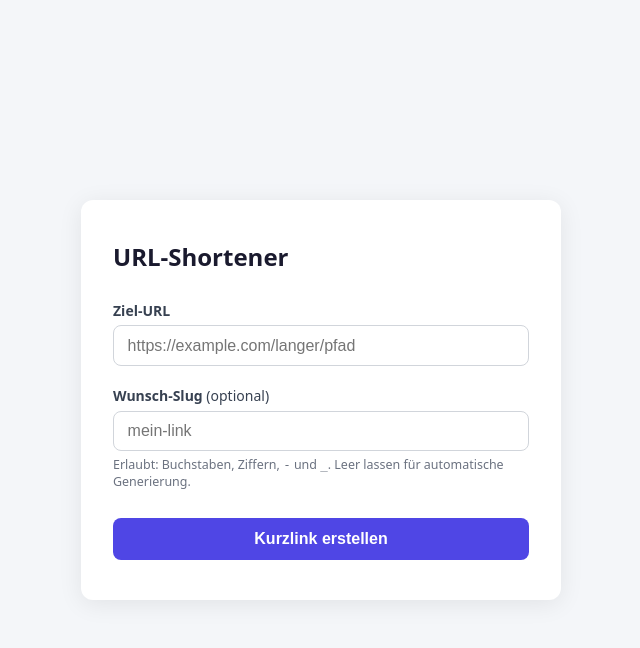
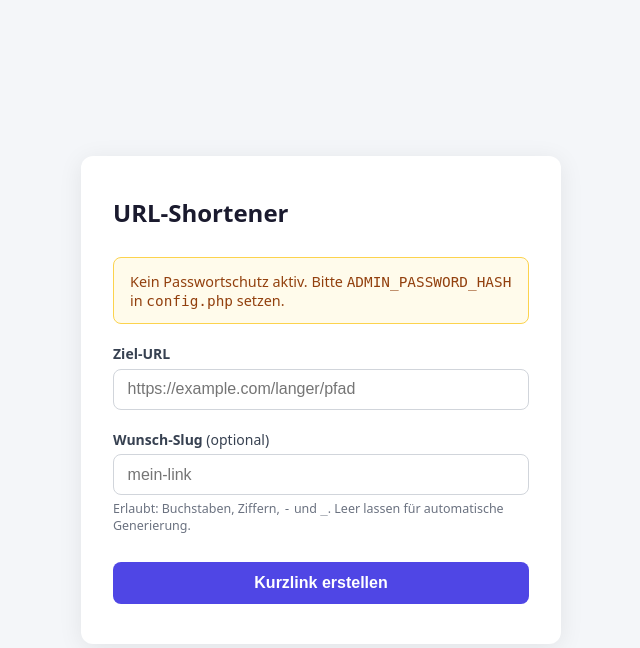
Before and after one commit to daimpad/redirecter, a PHP site: page / in a window 1280 px wide. Shown: the top 648 px of the page, without its empty margins (319-959 px from the left). Run offline with PHP 8.4, Linux system fonts and the light colour scheme.

Commit message:
Improve security, auth, config and performance
- Move data.json to storage/ with .htaccess deny rule (#1)
- Add HTTP Basic Auth via requireAuth() with bcrypt in config.php (#4)
- Extract config.php (constants) and functions.php (shared logic) (#7)
- Add APCu cache in loadData() with automatic invalidation on write (#8)
- Block config.php and functions.php via .htaccess FilesMatch
- Replace HTTP_HOST with BASE_URL constant to prevent host-header injection
- Update README with new structure, config and APCu instructions

```diff
--- /dev/null
+++ b/config.php
@@ -0,0 +1,18 @@
+<?php
+declare(strict_types=1);
+
+// Base-URL der Installation — kein abschließender Slash
+const BASE_URL = 'https://deinedomain.de';
+
+// Pfad zur JSON-Datendatei
+const DATA_FILE = __DIR__ . '/storage/data.json';
+
+// Slug-Einstellungen
+const SLUG_MAX_LEN    = 64;
+const RANDOM_SLUG_LEN = 6;
+
+// Admin-Zugangsdaten für HTTP Basic Auth
+// Hash erzeugen: php -r "echo password_hash('deinPasswort', PASSWORD_BCRYPT);"
+// Leer lassen = Auth deaktiviert (nur für lokale Entwicklung)
+const ADMIN_USER          = 'admin';
+const ADMIN_PASSWORD_HASH = '';
--- /dev/null
+++ b/functions.php
@@ -0,0 +1,108 @@
+<?php
+declare(strict_types=1);
+
+/**
+ * Lädt alle Slug-URL-Paare.
+ * Nutzt APCu als In-Memory-Cache (60 s TTL), falls verfügbar.
+ */
+function loadData(): array
+{
+    if (function_exists('apcu_fetch')) {
+        $data = apcu_fetch('shortener_urls', $hit);
+        if ($hit) {
+            return $data;
+        }
+    }
+
+    if (!is_file(DATA_FILE)) {
+        return [];
+    }
+
+    $raw  = file_get_contents(DATA_FILE);
+    $data = json_decode($raw, true);
+    $data = is_array($data) ? $data : [];
+
+    if (function_exists('apcu_store')) {
+        apcu_store('shortener_urls', $data, 60);
+    }
+
+    return $data;
+}
+
+/**
+ * Schreibt einen neuen Slug atomisch in DATA_FILE.
+ * Kollisionsprüfung erfolgt innerhalb des flock-Locks.
+ * Rückgabe: null = Erfolg | 'SLUG_EXISTS' | Fehlermeldung
+ */
+function saveData(string $slug, string $url): ?string
+{
+    $fp = fopen(DATA_FILE, 'c+');
+    if ($fp === false) {
+        return 'Datei konnte nicht geöffnet werden.';
+    }
+
+    if (!flock($fp, LOCK_EX)) {
+        fclose($fp);
+        return 'Datei ist gesperrt – bitte erneut versuchen.';
+    }
+
+    fseek($fp, 0);
+    $stored = json_decode(stream_get_contents($fp), true);
+    if (!is_array($stored)) {
+        $stored = [];
+    }
+
+    if (isset($stored[$slug])) {
+        flock($fp, LOCK_UN);
+        fclose($fp);
+        return 'SLUG_EXISTS';
+    }
+
+    $stored[$slug] = $url;
+
+    ftruncate($fp, 0);
+    fseek($fp, 0);
+    $written = fwrite($fp, json_encode($stored, JSON_PRETTY_PRINT | JSON_UNESCAPED_UNICODE | JSON_UNESCAPED_SLASHES));
+    fflush($fp);
+    flock($fp, LOCK_UN);
+    fclose($fp);
+
+    if ($written === false) {
+        return 'Schreibfehler.';
+    }
+
+    // APCu-Cache nach Schreibvorgang invalidieren
+    if (function_exists('apcu_delete')) {
+        apcu_delete('shortener_urls');
+    }
+
+    return null;
+}
+
+/**
+ * Erzeugt einen zufälligen Hex-Slug.
+ */
+function generateSlug(): string
+{
+    return substr(bin2hex(random_bytes(RANDOM_SLUG_LEN)), 0, RANDOM_SLUG_LEN);
+}
+
+/**
+ * Erzwingt HTTP Basic Auth anhand der Werte aus config.php.
+ * Ist ADMIN_PASSWORD_HASH leer, wird Auth übersprungen.
+ */
+function requireAuth(): void
+{
+    if (ADMIN_PASSWORD_HASH === '') {
+        return;
+    }
+
+    $user = $_SERVER['PHP_AUTH_USER'] ?? '';
+    $pass = $_SERVER['PHP_AUTH_PW']   ?? '';
+
+    if (!hash_equals(ADMIN_USER, $user) || !password_verify($pass, ADMIN_PASSWORD_HASH)) {
+        header('WWW-Authenticate: Basic realm="URL Shortener Admin"');
+        http_response_code(401);
+        exit('Zugriff verweigert.');
+    }
+}
--- a/index.php
+++ b/index.php
@@ -1,78 +1,15 @@
 <?php
 declare(strict_types=1);
 
-const DATA_FILE = __DIR__ . '/data.json';
-const SLUG_MAX_LEN = 64;
-const RANDOM_SLUG_LEN = 6;
+require_once __DIR__ . '/config.php';
+require_once __DIR__ . '/functions.php';
 
-// ── Hilfsfunktionen ───────────────────────────────────────────────────────────
-
-function loadData(): array
-{
-    if (!is_file(DATA_FILE)) {
-        return [];
-    }
-    $json = file_get_contents(DATA_FILE);
-    $data = json_decode($json, true);
-    return is_array($data) ? $data : [];
-}
-
-/**
- * Schreibt $slug => $url atomar in DATA_FILE.
- * Die Duplikat-Prüfung erfolgt innerhalb des Locks, um Race Conditions zu vermeiden.
- * Rückgabe: null = Erfolg | 'SLUG_EXISTS' = Slug vergeben | sonstige Fehlermeldung
- */
-function saveData(string $slug, string $url): ?string
-{
-    $fp = fopen(DATA_FILE, 'c+');
-    if ($fp === false) {
-        return 'Datei konnte nicht geöffnet werden.';
-    }
-
-    if (!flock($fp, LOCK_EX)) {
-        fclose($fp);
-        return 'Datei ist gesperrt – bitte erneut versuchen.';
-    }
-
-    // Nach Lock-Erwerb erneut lesen — maßgeblicher Stand
-    fseek($fp, 0);
-    $existing = stream_get_contents($fp);
-    $stored   = json_decode($existing, true);
-    if (!is_array($stored)) {
-        $stored = [];
-    }
-
-    // Kollisionsprüfung innerhalb des Locks
-    if (isset($stored[$slug])) {
-        flock($fp, LOCK_UN);
-        fclose($fp);
-        return 'SLUG_EXISTS';
-    }
-
-    $stored[$slug] = $url;
-
-    ftruncate($fp, 0);
-    fseek($fp, 0);
-    $written = fwrite($fp, json_encode($stored, JSON_PRETTY_PRINT | JSON_UNESCAPED_UNICODE | JSON_UNESCAPED_SLASHES));
-    fflush($fp);
-    flock($fp, LOCK_UN);
-    fclose($fp);
-
-    return $written === false ? 'Schreibfehler.' : null;
-}
-
-function generateSlug(): string
-{
-    return substr(bin2hex(random_bytes(RANDOM_SLUG_LEN)), 0, RANDOM_SLUG_LEN);
-}
-
-// ── Formular-Verarbeitung ─────────────────────────────────────────────────────
+requireAuth();
 
 $error   = '';
 $success = '';
 
 if ($_SERVER['REQUEST_METHOD'] === 'POST') {
-    // CSRF-Schutz: einfaches Token-Muster via Session
     session_start();
 
     $token = $_POST['csrf_token'] ?? '';
@@ -82,23 +19,19 @@ if ($_SERVER['REQUEST_METHOD'] === 'POST') {
         $rawUrl  = trim($_POST['url']  ?? '');
         $rawSlug = trim($_POST['slug'] ?? '');
 
-        // URL validieren
         if ($rawUrl === '') {
             $error = 'Bitte eine Ziel-URL angeben.';
         } elseif (!filter_var($rawUrl, FILTER_VALIDATE_URL) || !preg_match('/^https?:\/\//i', $rawUrl)) {
             $error = 'Bitte eine gültige HTTP/HTTPS-URL eingeben.';
         } else {
-            // Slug normalisieren
             if ($rawSlug === '') {
-                $slug = generateSlug();
-                // Kollisionen bei zufälligem Slug vermeiden
+                $slug     = generateSlug();
                 $existing = loadData();
                 $attempts = 0;
                 while (isset($existing[$slug]) && $attempts++ < 10) {
                     $slug = generateSlug();
                 }
             } else {
-                // Nur alphanumerische Zeichen, Bindestrich und Unterstrich
                 $slug = preg_replace('/[^A-Za-z0-9_-]/', '', $rawSlug);
                 $slug = substr($slug, 0, SLUG_MAX_LEN);
             }
@@ -113,9 +46,7 @@ if ($_SERVER['REQUEST_METHOD'] === 'POST') {
                 } elseif ($writeError !== null) {
                     $error = 'Speicherfehler: ' . $writeError;
                 } else {
-                    $scheme  = (!empty($_SERVER['HTTPS']) && $_SERVER['HTTPS'] !== 'off') ? 'https' : 'http';
-                    $host    = htmlspecialchars($_SERVER['HTTP_HOST'], ENT_QUOTES, 'UTF-8');
-                    $success = $scheme . '://' . $host . '/' . htmlspecialchars($slug, ENT_QUOTES, 'UTF-8');
+                    $success = rtrim(BASE_URL, '/') . '/' . htmlspecialchars($slug, ENT_QUOTES, 'UTF-8');
                 }
             }
         }
@@ -124,11 +55,9 @@ if ($_SERVER['REQUEST_METHOD'] === 'POST') {
     session_start();
 }
 
-// CSRF-Token für diesen Request erzeugen / erneuern
 $_SESSION['csrf_token'] = bin2hex(random_bytes(32));
 $csrfToken = $_SESSION['csrf_token'];
 
-// ── Ausgabe ───────────────────────────────────────────────────────────────────
 header('Content-Type: text/html; charset=UTF-8');
 header('X-Content-Type-Options: nosniff');
 header('X-Frame-Options: DENY');
@@ -221,11 +150,9 @@ header('X-Frame-Options: DENY');
 
         .alert-error   { background: #fef2f2; color: #b91c1c; border: 1px solid #fca5a5; }
         .alert-success { background: #f0fdf4; color: #166534; border: 1px solid #86efac; }
+        .alert-warning { background: #fffbeb; color: #92400e; border: 1px solid #fcd34d; }
 
-        .short-url {
-            font-weight: 700;
-            word-break: break-all;
-        }
+        .short-url { font-weight: 700; word-break: break-all; }
 
         a { color: #4f46e5; }
     </style>
@@ -233,6 +160,12 @@ header('X-Frame-Options: DENY');
 <body>
 <main class="card">
     <h1>URL-Shortener</h1>
+
+    <?php if (ADMIN_PASSWORD_HASH === ''): ?>
+        <div class="alert alert-warning" role="alert">
+            Kein Passwortschutz aktiv. Bitte <code>ADMIN_PASSWORD_HASH</code> in <code>config.php</code> setzen.
+        </div>
+    <?php endif; ?>
 
     <?php if ($error !== ''): ?>
         <div class="alert alert-error" role="alert">
```
Also changed, not shown: redirect.php (+5 -18 lines), .htaccess, README.md, storage/.htaccess (added), storage/data.json (renamed from data.json).
